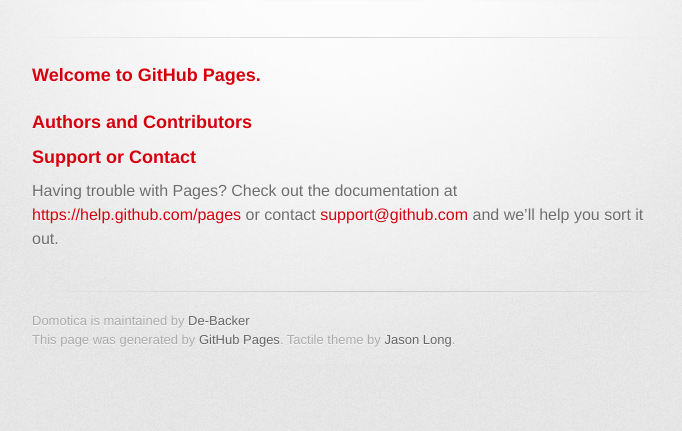
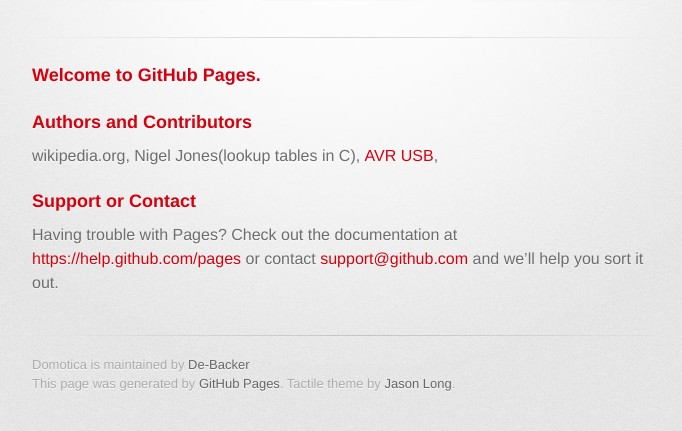
Before and after one commit to De-Backer/Domotica, a plain HTML site: page index.html in a window 1280 px wide. Shown: the part 209-640 px from the top of the page, without its empty margins (298-980 px from the left). Drawn offline with Linux system fonts and the light colour scheme; a web font is replaced by a local one.

Commit message:
Update index.html

```diff
--- a/index.html
+++ b/index.html
@@ -39,6 +39,12 @@
 <h3>
 <a id="authors-and-contributors" class="anchor" href="#authors-and-contributors" aria-hidden="true"><span class="octicon octicon-link"></span></a>Authors and Contributors</h3>
 
+<p>
+  wikipedia.org,
+  Nigel Jones(lookup tables in C),
+  <a href="http://www.obdev.at/products/vusb/index.html"><span>AVR USB</span></a>,
+
+</p>
 <h3>
 <a id="support-or-contact" class="anchor" href="#support-or-contact" aria-hidden="true"><span class="octicon octicon-link"></span></a>Support or Contact</h3>
 
```
